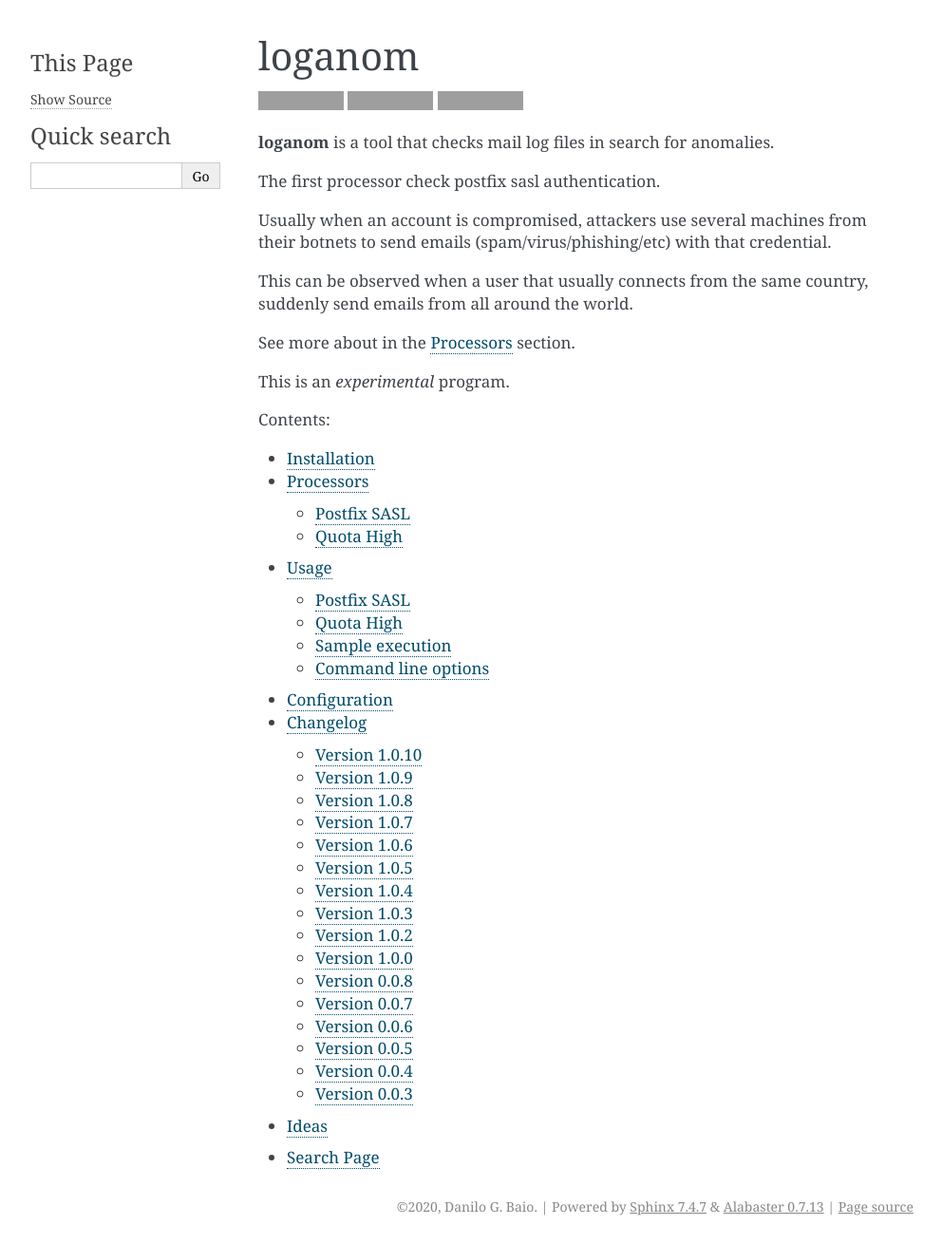
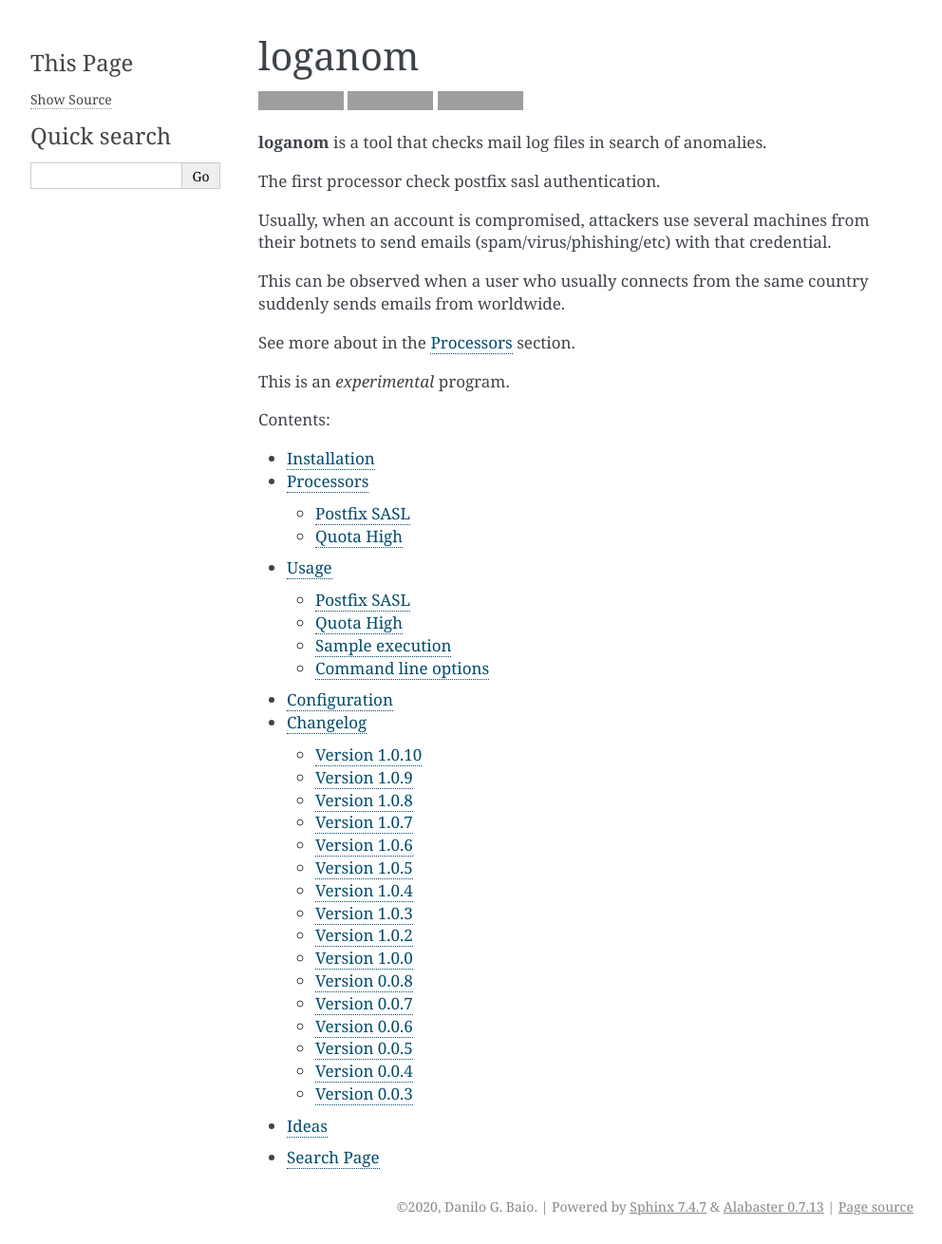
Before and after one commit to dbaio/loganom, a Sphinx documentation site: the page built from docs/index.rst, in a window 1280 px wide. Shown: the whole page at 95% size, without its empty margins (148-1140 px from the left). Built offline with Sphinx 7.4.7, drawn with Linux system fonts in a browser that asks for light colours; grey boxes are pictures that could not be loaded.

```diff
--- a/docs/index.rst
+++ b/docs/index.rst
@@ -18,15 +18,15 @@ loganom
     :target: https://pypi.org/project/loganom/
 
 
-**loganom** is a tool that checks mail log files in search for anomalies.
+**loganom** is a tool that checks mail log files in search of anomalies.
 
 The first processor check postfix sasl authentication.
 
-Usually when an account is compromised, attackers use several machines from
+Usually, when an account is compromised, attackers use several machines from
 their botnets to send emails (spam/virus/phishing/etc) with that credential.
 
-This can be observed when a user that usually connects from the same country,
-suddenly send emails from all around the world.
+This can be observed when a user who usually connects from the same country
+suddenly sends emails from worldwide.
 
 See more about in the :doc:`processor` section.
 
```
Also changed, not shown: README.rst (+4 -4 lines).
